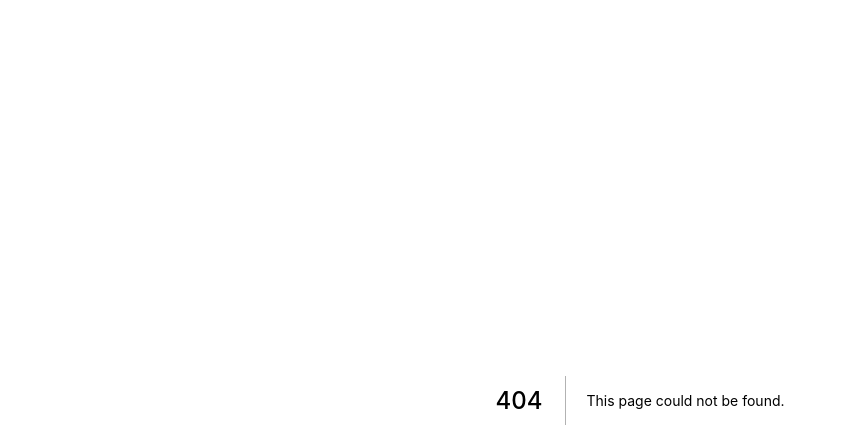
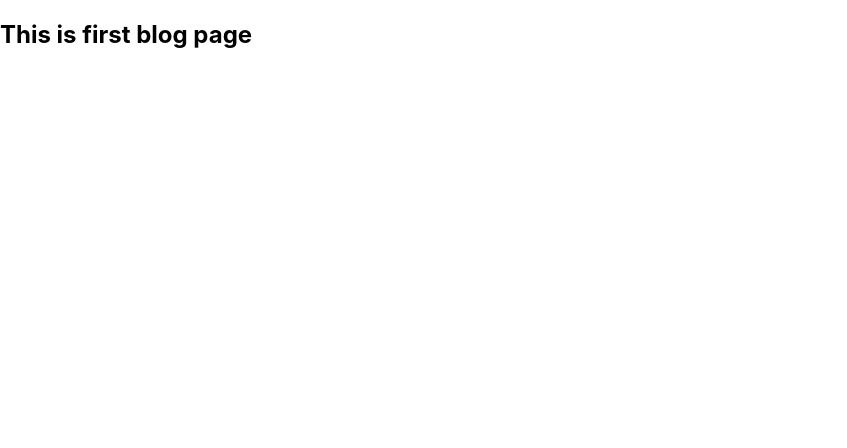
Before and after one commit to mdnakibul/learn-next-js, a Next.js app: page /blog/first in a window 1280 px wide. Before the commit this address had no page. Shown: the top 448 px of the page, without its empty margins (0-847 px from the left). Built offline with nearby package versions, Linux system fonts and the light colour scheme.

Commit message:
first blog page

```diff
--- /dev/null
+++ b/pages/blog/first.js
@@ -0,0 +1,9 @@
+const FirstBlog = () => {
+    return (
+        <div>
+            <h2>This is first blog page</h2>
+        </div>
+    )
+}
+
+export default FirstBlog
```
